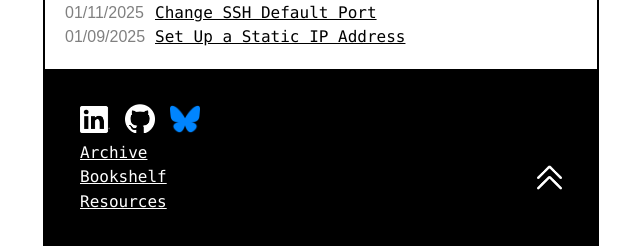
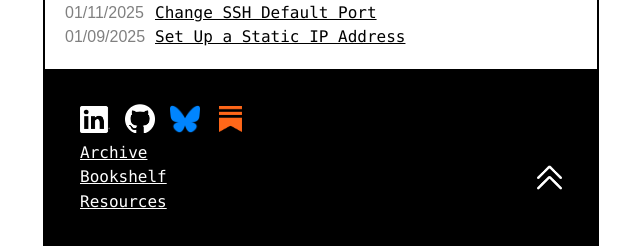
Before and after one commit to seandavidreed/seandavidreed.github.io, a Jekyll site: the page built from index.html, in a window 1280 px wide. Shown: the part 813-1059 px from the top of the page, without its empty margins (319-959 px from the left). Built offline with Jekyll 4.4.1, drawn with Linux system fonts in a browser that asks for light colours.

Commit message:
Add substack button

```diff
--- a/_layouts/default.html
+++ b/_layouts/default.html
@@ -88,6 +88,7 @@
 				<a target="_blank" href="https://linkedin.com/in/seandreed"><img src="/images/InBug-White.png" style="height: auto; width: 30px; margin-top: 2px"></a>
 				<a target="_blank" href="https://github.com/seandavidreed"><img src="/images/github-mark-white.png" style="height: auto; width: 30px;"></a>
 				<a target="_blank" href="https://bsky.app/profile/seandavidreed.bsky.social"><img src="/images/bluesky-icon.png" style="height: auto; width: 30px;"></a>
+				<a target="_blank" href="https://substack.com/@seandavidreed"><img src="/images/substack2.png" style="height: auto; width: 23px; margin-top: 2px; margin-left: 4px"></a>
 			</div>
 			<div class="row">
 				<a href="/archive.html">Archive</a>
```
Also changed, not shown: images/substack.png (added), images/substack2.png (added).
